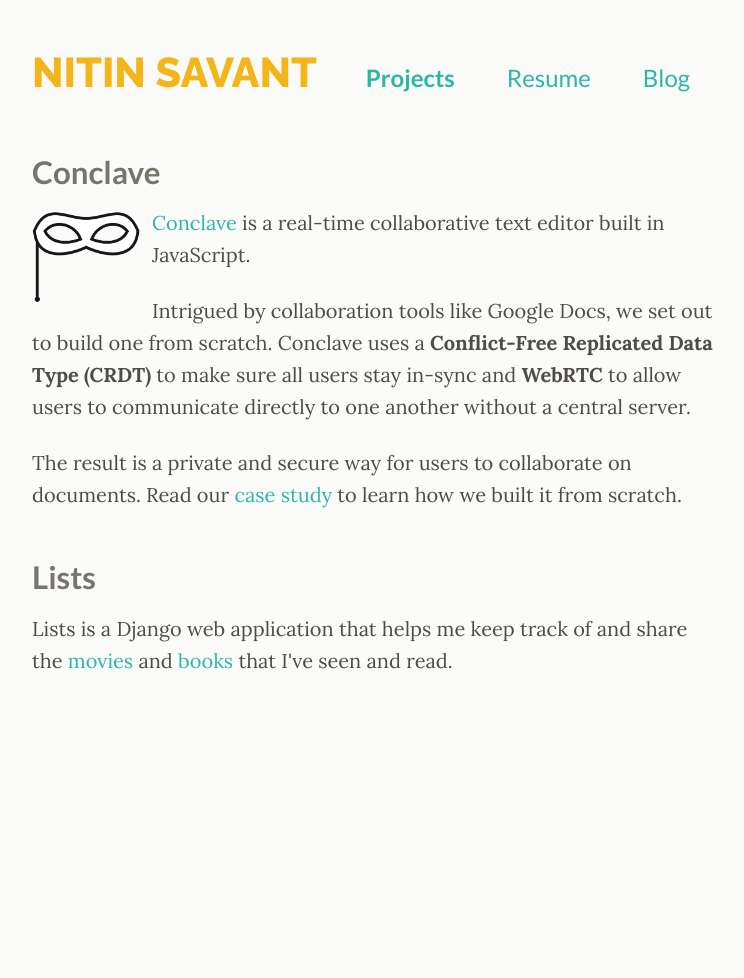
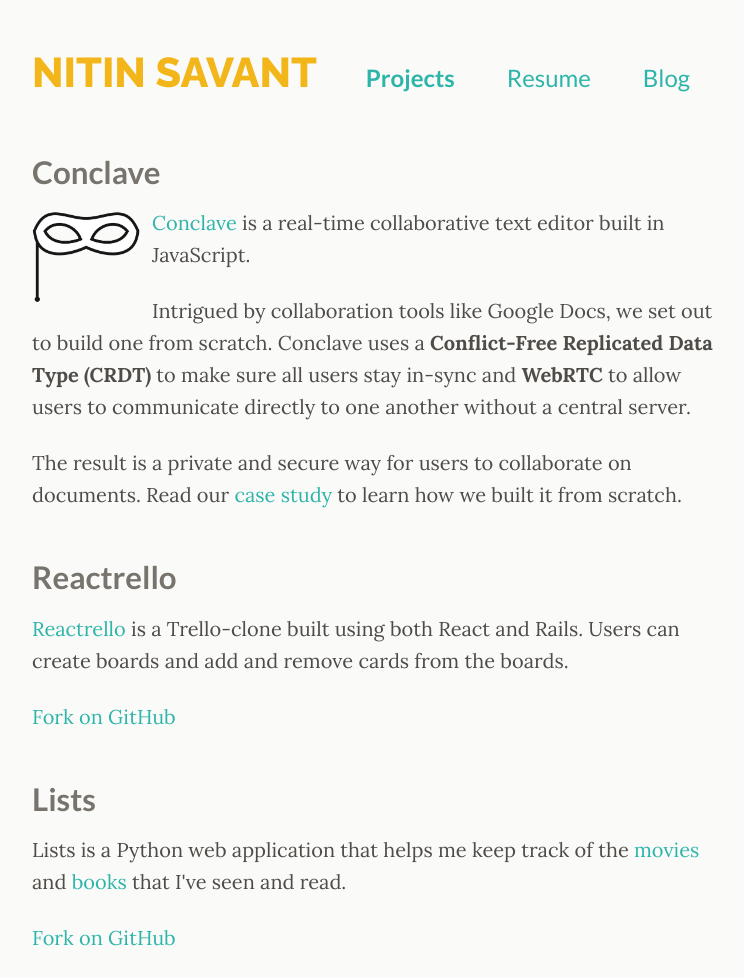
Before and after one commit to nitinsavant/nitinsavant.github.io, a Jekyll site: the page built from _pages/projects.html, in a window 1280 px wide. Shown: the whole page, without its empty margins (266-1010 px from the left). Built offline with Jekyll 4.4.1, drawn with Linux system fonts in a browser that asks for light colours; before the commit the page ends 900 px from its top, so only the background shows below that.

Commit message:
Added reactrello

```diff
--- a/_pages/projects.html
+++ b/_pages/projects.html
@@ -23,10 +23,21 @@ permalink: /projects/
       </p>
   </article>
   <article>
+    <h2>Reactrello</h2>
+
+    <p>
+      <a href="http://reactrello.herokuapp.com/" target="_blank">Reactrello</a> is a Trello-clone built using both React and Rails. Users can create boards and add and remove cards from the boards.
+    </p>
+
+    <p><a href="https://github.com/nitinsavant/reactrello" target="_blank">Fork on GitHub</a></p>
+  </article>
+  <article>
     <h2>Lists</h2>
 
     <p>
-      Lists is a Django web application that helps me keep track of and share the <a href="https://nitinsavant.herokuapp.com/lists/movies" target="_blank">movies</a> and <a href="https://nitinsavant.herokuapp.com/lists/books" target="_blank">books</a> that I've seen and read.
+      Lists is a Python web application that helps me keep track of the <a href="https://nitinsavant.herokuapp.com/lists/movies" target="_blank">movies</a> and <a href="https://nitinsavant.herokuapp.com/lists/books" target="_blank">books</a> that I've seen and read.
     </p>
+
+    <p><a href="https://github.com/nitinsavant/lists" target="_blank">Fork on GitHub</a></p>
   </article>
 </section>
--- a/index.html
+++ b/index.html
@@ -30,6 +30,6 @@ title: Home
 <footer>
   <h2>Contact</h2>
   <p>
-    I'm currently looking for full-time opportunities. You can find me on <a target="_blank" rel="external" href="https://github.com/nitinsavant">GitHub</a> and <a target="_blank" rel="external" href="https://linkedin.com/in/nitinsavant">LinkedIn</a>, or just send me an <a href="mailto:nitinsavant@gmail.com">email</a>.
+    I'm currently looking for a full-time opportunity. You can find me on <a target="_blank" rel="external" href="https://github.com/nitinsavant">GitHub</a> and <a target="_blank" rel="external" href="https://linkedin.com/in/nitinsavant">LinkedIn</a>, or just send me an <a href="mailto:nitinsavant@gmail.com">email</a>.
   </p>
 </footer>
```
